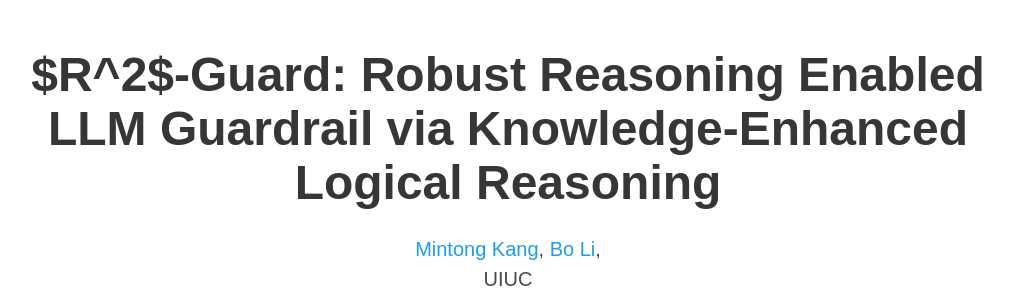
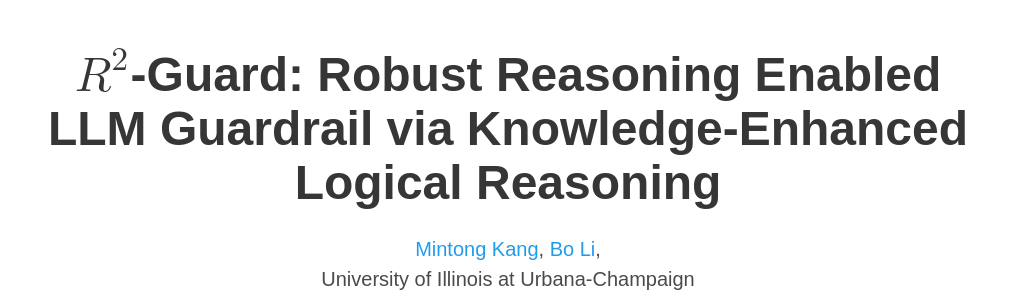
Before and after one commit to R2-Guard/R2-Guard.github.io, a plain HTML site: page index.html in a window 1280 px wide. Shown: the top 303 px of the page, without its empty margins (132-1145 px from the left). Drawn offline with nearby package versions, Linux system fonts and the light colour scheme; some icons are missing; a web font is replaced by a local one.

Commit message:
Update index.html

```diff
--- a/index.html
+++ b/index.html
@@ -52,7 +52,12 @@
       <div class="container is-max-desktop">
         <div class="columns is-centered">
           <div class="column has-text-centered">
-            <h1 class="title is-1 publication-title">$R^2$-Guard: Robust Reasoning Enabled LLM Guardrail via Knowledge-Enhanced Logical Reasoning</h1>
+            <h1 class="title is-1 publication-title"><math xmlns="http://www.w3.org/1998/Math/MathML">
+        <msup>
+            <mi>R</mi>
+            <mn>2</mn>
+        </msup>
+    </math>-Guard: Robust Reasoning Enabled LLM Guardrail via Knowledge-Enhanced Logical Reasoning</h1>
             <div class="is-size-5 publication-authors">
               <!-- Paper authors -->
               <span class="author-block">
@@ -62,7 +67,7 @@
                   </div>
 
                   <div class="is-size-5 publication-authors">
-                    <span class="author-block">UIUC</span>
+                    <span class="author-block">University of Illinois at Urbana-Champaign</span>
                   </div>
 
                   <div class="column has-text-centered">
```
